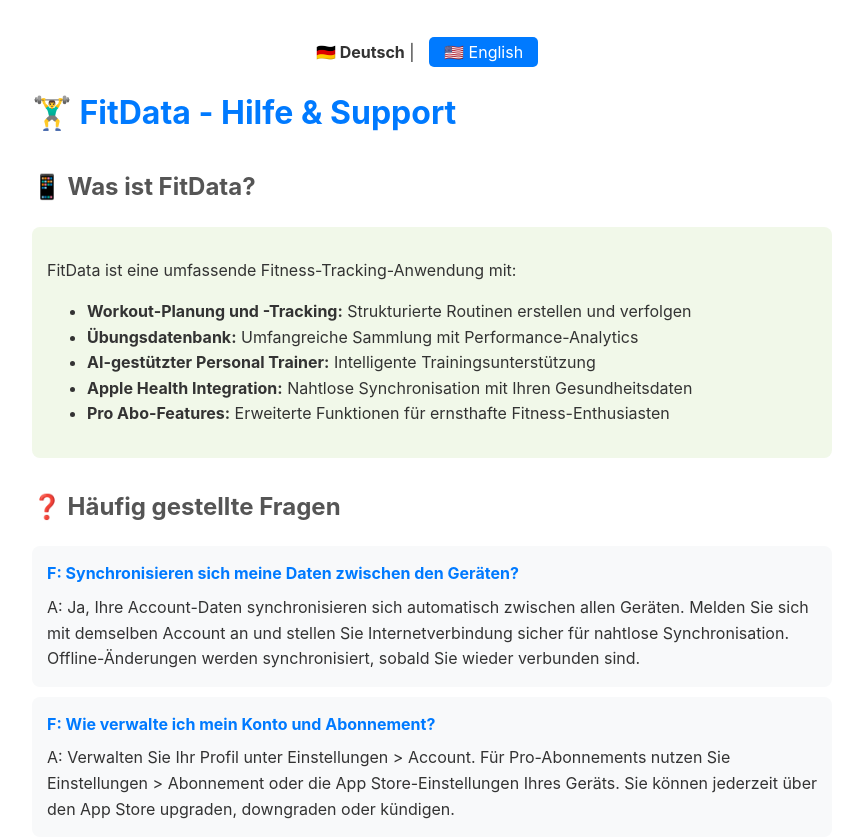
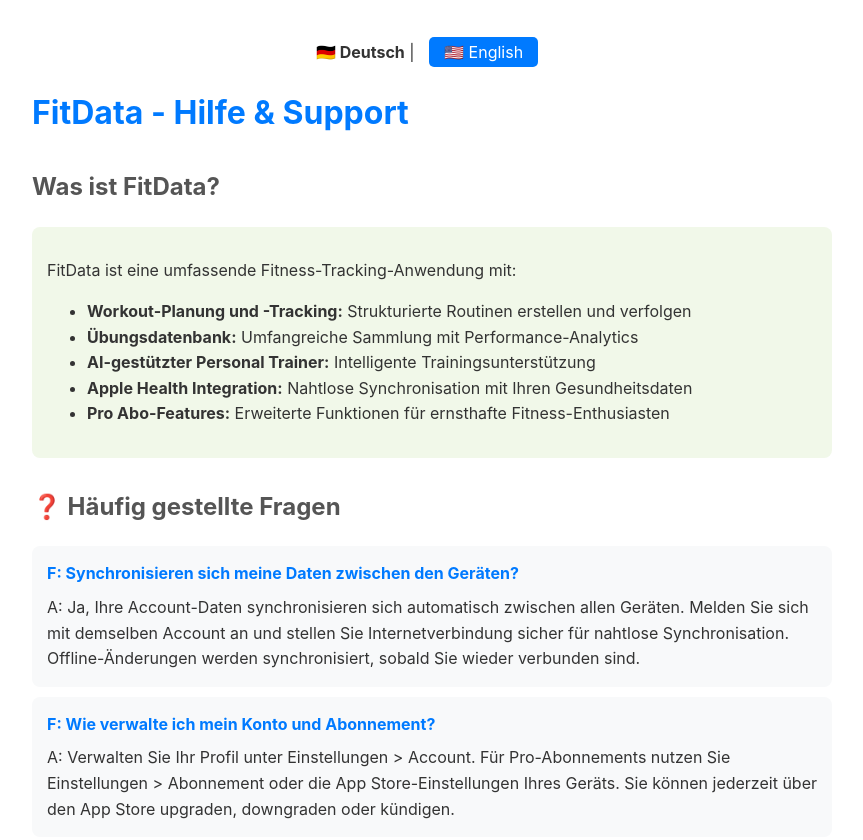
Before and after one commit to canata98/fitdata-privacy, a plain HTML site: page support.html in a window 1280 px wide. Shown: the top 840 px of the page, without its empty margins (208-1071 px from the left). Drawn offline with Linux system fonts and the light colour scheme.

Commit message:
Update support.html

```diff
--- a/support.html
+++ b/support.html
@@ -29,9 +29,9 @@
         <strong>🇩🇪 Deutsch</strong> | <a href="support-en.html">🇺🇸 English</a>
     </div>
 
-    <h1>🏋️‍♂️ FitData - Hilfe & Support</h1>
+    <h1>FitData - Hilfe & Support</h1>
 
-    <h2>📱 Was ist FitData?</h2>
+    <h2>Was ist FitData?</h2>
     <div class="feature-list">
         <p>FitData ist eine umfassende Fitness-Tracking-Anwendung mit:</p>
         <ul>
```
